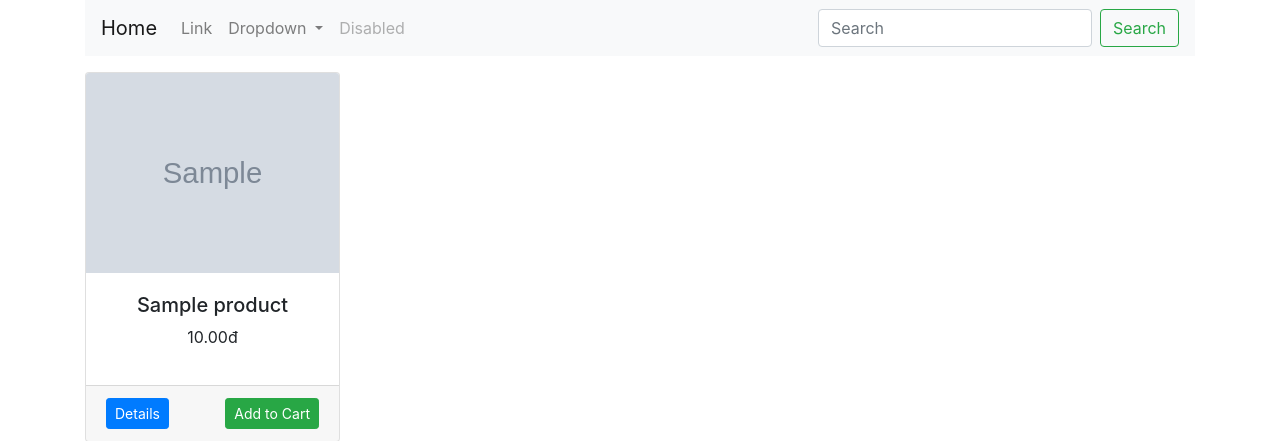
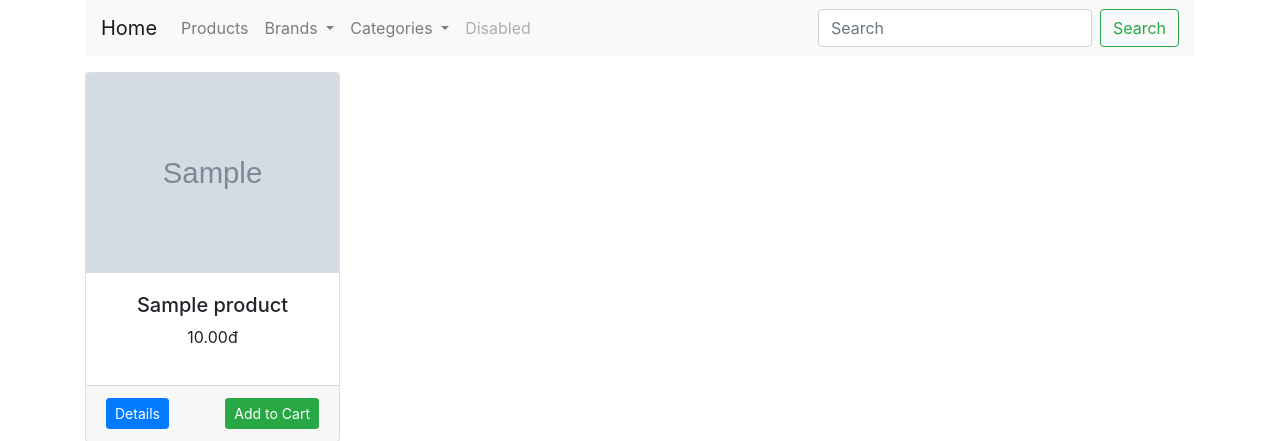
Before and after one commit to prime2911/liquor-store-ecommerce-website, a Flask app: page / in a window 1280 px wide. Shown: the top 441 px of the page. Run offline with Flask 2, Linux system fonts and the light colour scheme; tables that the repository leaves empty hold one stand-in row (values such as "Sample post"); grey boxes marked "Sample" are stand-in pictures; some libraries are stand-ins or nearby versions.

Commit message:
Added brand and category filters

```diff
--- a/shop/products/routes.py
+++ b/shop/products/routes.py
@@ -9,8 +9,26 @@ from .forms import ProductForm
 @app.route("/")
 def home():
     products = Product.query.filter(Product.stock > 0)
+    brands = Brand.query.join(Product, (Brand.id == Product.brand_id)).all()
+    categories = Category.query.join(Product, (Category.id == Product.category_id)).all()
 
-    return render_template("products/index.html", products=products)
+    return render_template("products/index.html", products=products, brands=brands, categories=categories)
+
+@app.route("/brands/<int:id>")
+def filter_by_brand(id):
+    products = Product.query.filter_by(brand_id = id)
+    brands = Brand.query.join(Product, (Brand.id == Product.brand_id)).all()
+    categories = Category.query.join(Product, (Category.id == Product.category_id)).all()
+
+    return render_template("products/index.html", products_by_brand=products, brands=brands, categories=categories)
+
+@app.route("/categories/<int:id>")
+def filter_by_category(id):
+    products = Product.query.filter_by(category_id = id)
+    brands = Brand.query.join(Product, (Brand.id == Product.brand_id)).all()
+    categories = Category.query.join(Product, (Category.id == Product.category_id)).all()
+
+    return render_template("products/index.html", products_by_category=products, brands=brands, categories=categories)
 
 @app.route("/add-brand", methods=["GET", "POST"])
 def add_brand():
--- a/shop/templates/products/index.html
+++ b/shop/templates/products/index.html
@@ -3,7 +3,7 @@
 {% block content %}
 <div class="container">
     <nav class="navbar navbar-expand-lg navbar-light bg-light">
-        <a class="navbar-brand" href="#">Home</a>
+        <a class="navbar-brand" href="{{ url_for('home') }}">Home</a>
         <button class="navbar-toggler" type="button" data-toggle="collapse" data-target="#navbarSupportedContent" aria-controls="navbarSupportedContent" aria-expanded="false" aria-label="Toggle navigation">
             <span class="navbar-toggler-icon"></span>
         </button>
@@ -14,17 +14,26 @@
                 <a class="nav-link" href="#">Home <span class="sr-only">(current)</span></a>
             </li> -->
             <li class="nav-item">
-                <a class="nav-link" href="#">Link</a>
+                <a class="nav-link" href="{{ url_for('home') }}">Products</a>
             </li>
             <li class="nav-item dropdown">
                 <a class="nav-link dropdown-toggle" href="#" id="navbarDropdown" role="button" data-toggle="dropdown" aria-haspopup="true" aria-expanded="false">
-                Dropdown
+                    Brands
                 </a>
                 <div class="dropdown-menu" aria-labelledby="navbarDropdown">
-                <a class="dropdown-item" href="#">Action</a>
-                <a class="dropdown-item" href="#">Another action</a>
-                <div class="dropdown-divider"></div>
-                <a class="dropdown-item" href="#">Something else here</a>
+                    {% for brand in brands %}
+                        <a class="dropdown-item" href="{{ url_for('filter_by_brand', id=brand.id) }}">{{brand.name}}</a>
+                    {% endfor %}
+                </div>
+            </li>
+            <li class="nav-item dropdown">
+                <a class="nav-link dropdown-toggle" href="#" id="navbarDropdown" role="button" data-toggle="dropdown" aria-haspopup="true" aria-expanded="false">
+                    Categories
+                </a>
+                <div class="dropdown-menu" aria-labelledby="navbarDropdown">
+                    {% for category in categories %}
+                        <a class="dropdown-item" href="{{ url_for('filter_by_category', id=category.id) }}">{{category.name}}</a>
+                    {% endfor %}
                 </div>
             </li>
             <li class="nav-item">
@@ -41,13 +50,14 @@
 
 <div class="container">
     <div class="row">
-        {% for product in products %}
+        {% if products_by_brand %}
+            {% for product in products_by_brand %}
             <div class="col-md-3 mt-3">
                 <div class="card">
                     <img src="{{ url_for('static', filename='images/' + product.image) }}" alt="" class="card-img-top" width="200" height="200">
                     <div class="card-body">
                         {% if product.discount > 0 %}
-                        <h6 style="background-color: green; color: white; position: absolute; top: 0%; left: 0%;">&nbsp;{{product.discount }}% Off!&nbsp;</h6>
+                            <h6 style="background-color: green; color: white; position: absolute; top: 0%; left: 0%;">&nbsp;{{ product.discount }}% Off!&nbsp;</h6>
                         {% endif %}
                         <h5 class="text-center">{{ product.name }}</h5>
                         <p class="text-center">{{ product.price }}đ</p>
@@ -59,6 +69,45 @@
                 </div>
             </div>
             {% endfor %}
+        {% elif products_by_category %}
+            {% for product in products_by_category %}
+            <div class="col-md-3 mt-3">
+                <div class="card">
+                    <img src="{{ url_for('static', filename='images/' + product.image) }}" alt="" class="card-img-top" width="200" height="200">
+                    <div class="card-body">
+                        {% if product.discount > 0 %}
+                            <h6 style="background-color: green; color: white; position: absolute; top: 0%; left: 0%;">&nbsp;{{ product.discount }}% Off!&nbsp;</h6>
+                        {% endif %}
+                        <h5 class="text-center">{{ product.name }}</h5>
+                        <p class="text-center">{{ product.price }}đ</p>
+                    </div>
+                    <div class="card-footer">
+                        <a href="#" class="float-left btn btn-sm btn-primary">Details</a>
+                        <a href="#" class="float-right btn btn-sm btn-success">Add to Cart</a>
+                    </div>
+                </div>
+            </div>
+            {% endfor %}
+        {% else %}
+            {% for product in products %}
+            <div class="col-md-3 mt-3">
+                <div class="card">
+                    <img src="{{ url_for('static', filename='images/' + product.image) }}" alt="" class="card-img-top" width="200" height="200">
+                    <div class="card-body">
+                        {% if product.discount > 0 %}
+                            <h6 style="background-color: green; color: white; position: absolute; top: 0%; left: 0%;">&nbsp;{{ product.discount }}% Off!&nbsp;</h6>
+                        {% endif %}
+                        <h5 class="text-center">{{ product.name }}</h5>
+                        <p class="text-center">{{ product.price }}đ</p>
+                    </div>
+                    <div class="card-footer">
+                        <a href="#" class="float-left btn btn-sm btn-primary">Details</a>
+                        <a href="#" class="float-right btn btn-sm btn-success">Add to Cart</a>
+                    </div>
+                </div>
+            </div>
+            {% endfor %}
+        {% endif %}
     </div>
 </div>
 {% endblock %}
```
Lines whose indentation alone changed are shown as unchanged.
